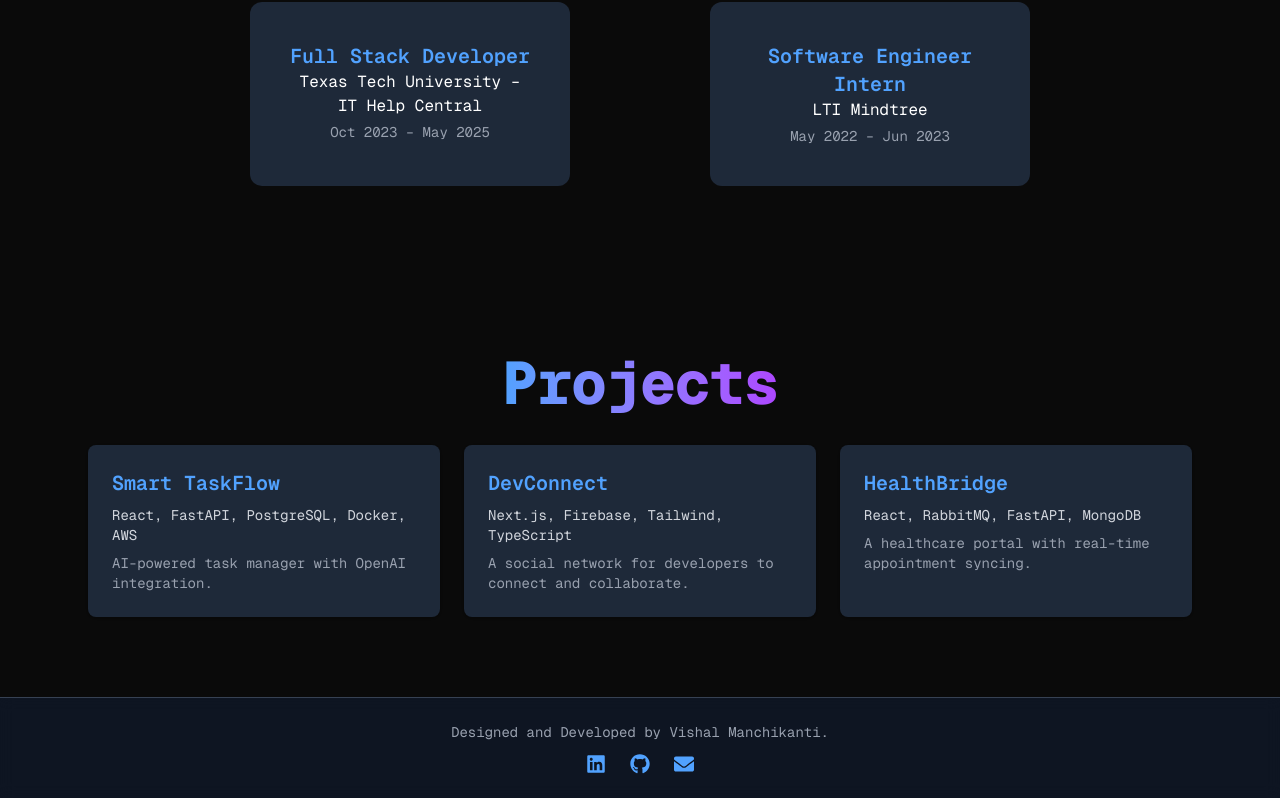
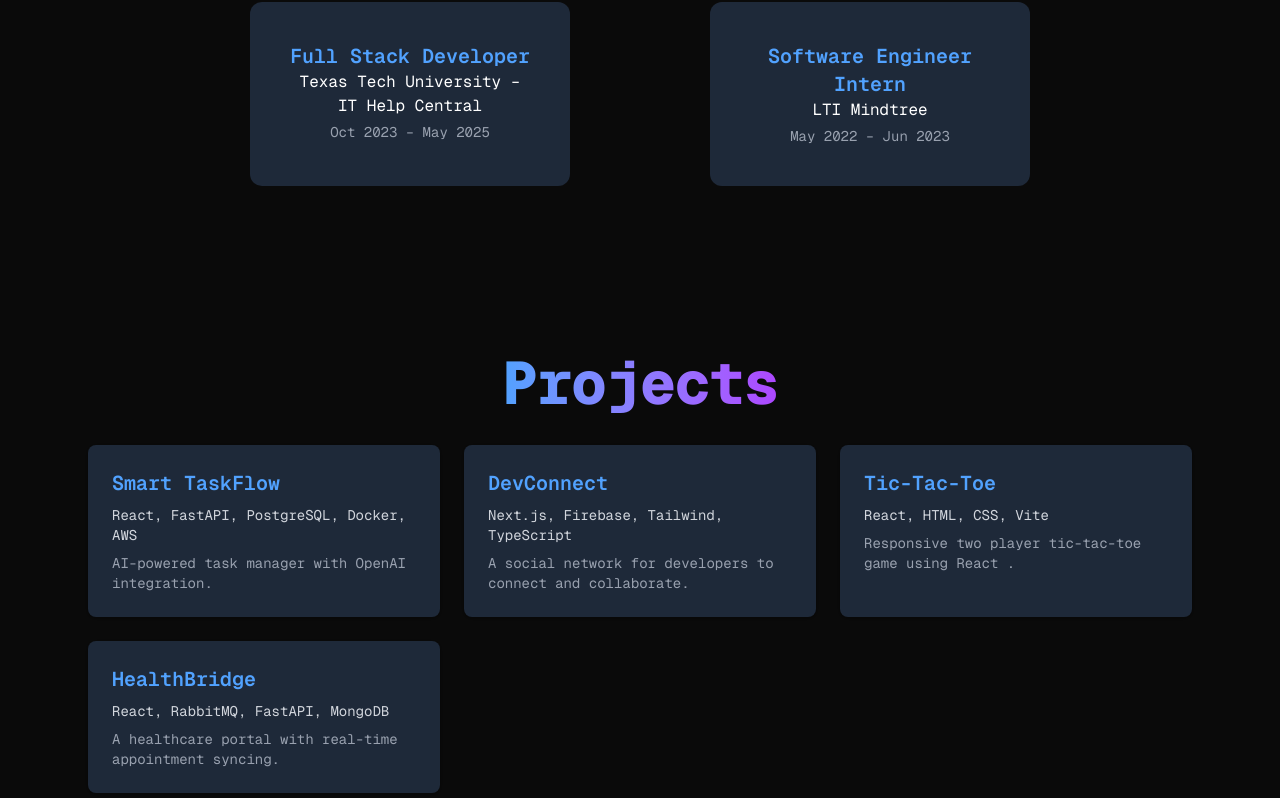
Before and after one commit to vishalmanchikanti/portfolio-site, a Next.js app: page / in a window 1280 px wide. Shown: the part 1999-2797 px from the top of the page. Built offline with nearby package versions, Linux system fonts and the light colour scheme.

Commit message:
Added Tic-Tac-Toe game

```diff
--- a/src/components/Project.tsx
+++ b/src/components/Project.tsx
@@ -26,6 +26,13 @@ const projects: Project[] = [
     summaryShort: "A social network for developers to connect and collaborate.",
     summaryLong:
       "Created a developer-focused social platform with profile creation, post feeds, and real-time messaging. Utilized Firebase for authentication and storage, and Next.js for a highly responsive frontend. Designed to foster tech collaboration and open-source contributions.",
+  },
+  {
+    title: "Tic-Tac-Toe",
+    github: "https://github.com/vishalmanchikanti/tic-tac-toe-react",
+    stack: ["React", "HTML", "CSS", "Vite"],
+    summaryShort: "Responsive two player tic-tac-toe game using React .",
+    summaryLong: "This Tic-Tac-Toe project is a React and Vite-based web application featuring a responsive, two-player interface. It uses modular components, React Hooks, and clean CSS styling to manage game logic and UI. Deployed via GitHub Pages, it demonstrates effective front-end development practices and streamlined deployment for interactive browser-based gameplay.",
   },
   {
     title: "HealthBridge",
```
Also changed, not shown: 1 other file (tests, documents, lock files or other folders).
